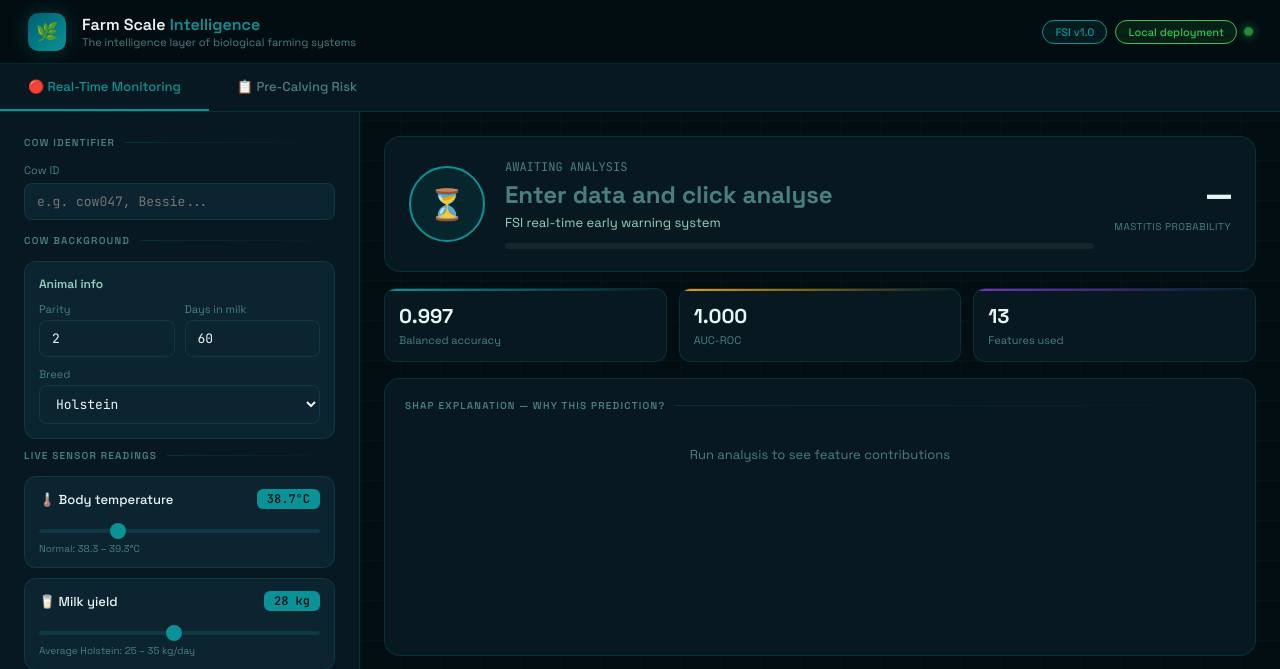
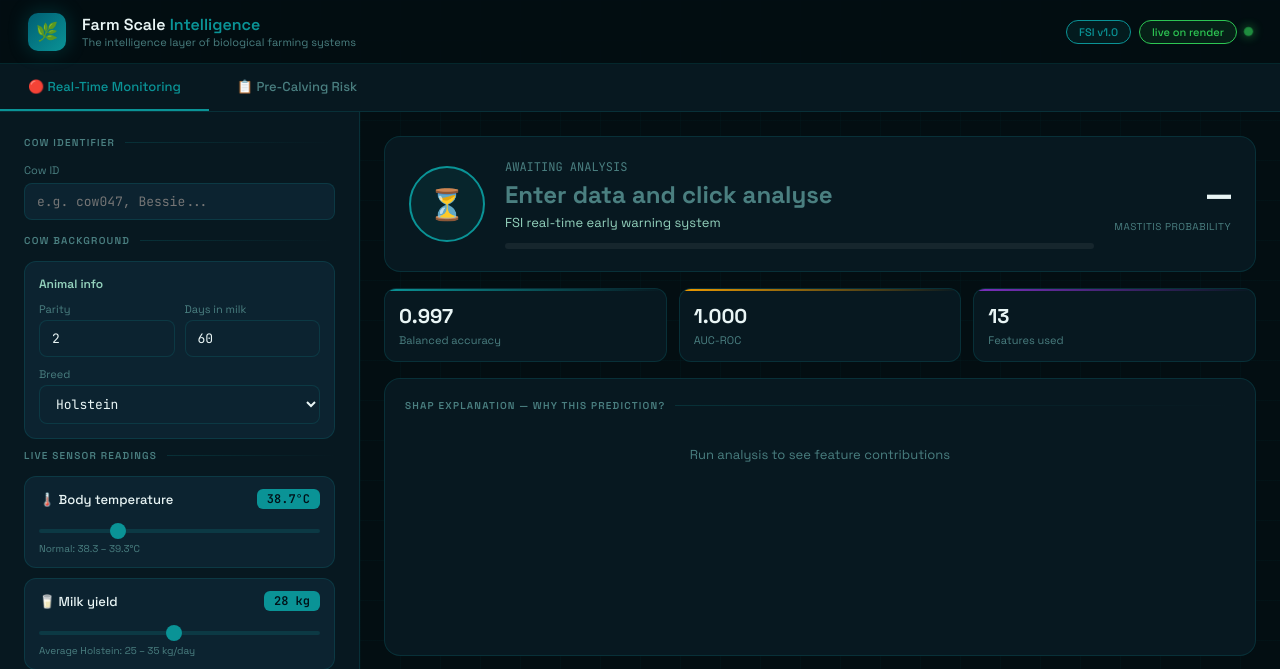
Before and after one commit to Abbvh/Farm-Scale-Intelligence-FSI, a Flask app: page / in a window 1280 px wide. Shown: the top 669 px of the page. Run offline with Flask 3, Linux system fonts and the light colour scheme; parts of the project's set-up code (start-up, migrations or seed data) failed here and were passed over.

Commit message:
Update index.html

```diff
--- a/app/templates/index.html
+++ b/app/templates/index.html
@@ -156,7 +156,7 @@
   </div>
   <div class="header-right">
     <span class="pill pill-teal">FSI v1.0</span>
-    <span class="pill pill-green">Local deployment</span>
+    <span class="pill pill-green">live on render</span>
     <div class="live-dot"></div>
   </div>
 </header>
```
